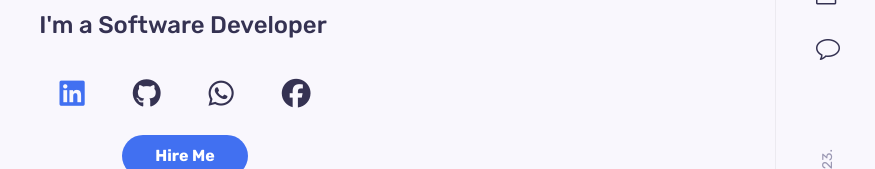
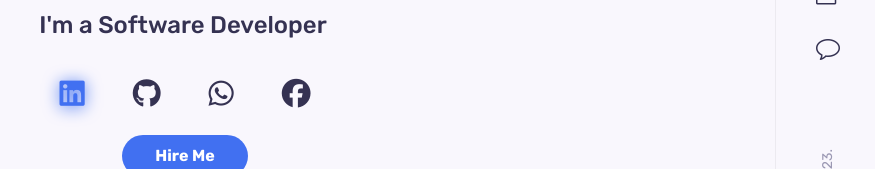
Before and after one commit to noelmthembu/Noel-Mthembu, a React (Vite) app: page / in a window 1280 px wide. In both pictures the pointer is over the link 477 px from the left and 531 px from the top of the page. Shown: the part 437-606 px from the top of the page, without its empty margins (405-1280 px from the left). Built offline with nearby package versions, Linux system fonts and the light colour scheme; some icons are missing.

Commit message:
Update home.css

```diff
--- a/src/components/home/home.css
+++ b/src/components/home/home.css
@@ -64,6 +64,7 @@
 .home__social-link:hover{
     color: var(--first-color);
     cursor: pointer;
+    filter: drop-shadow(0 2px 8px hsl(224, 86%, 60%));
 }
 .scroll__down{
     position: absolute;
```
